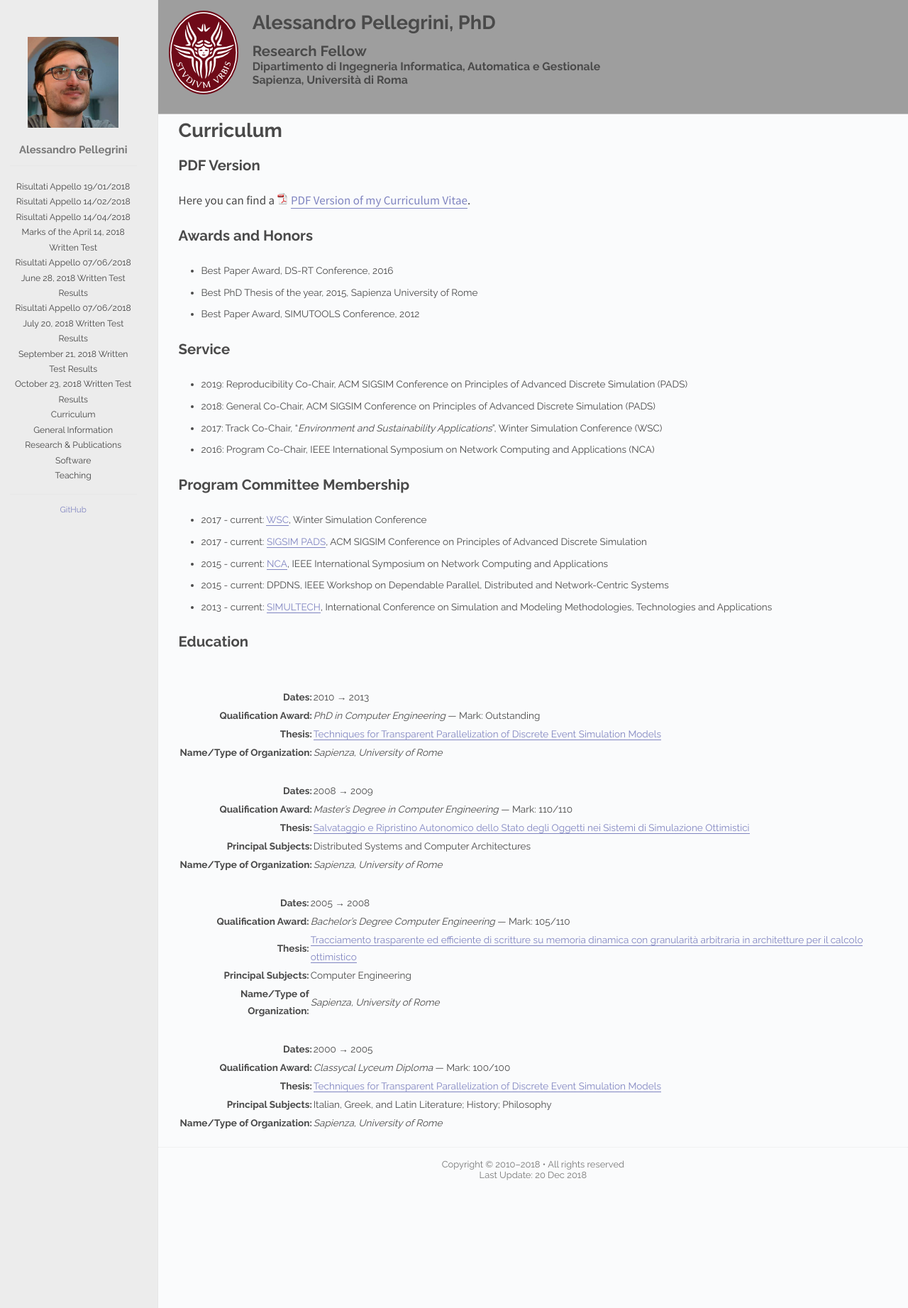
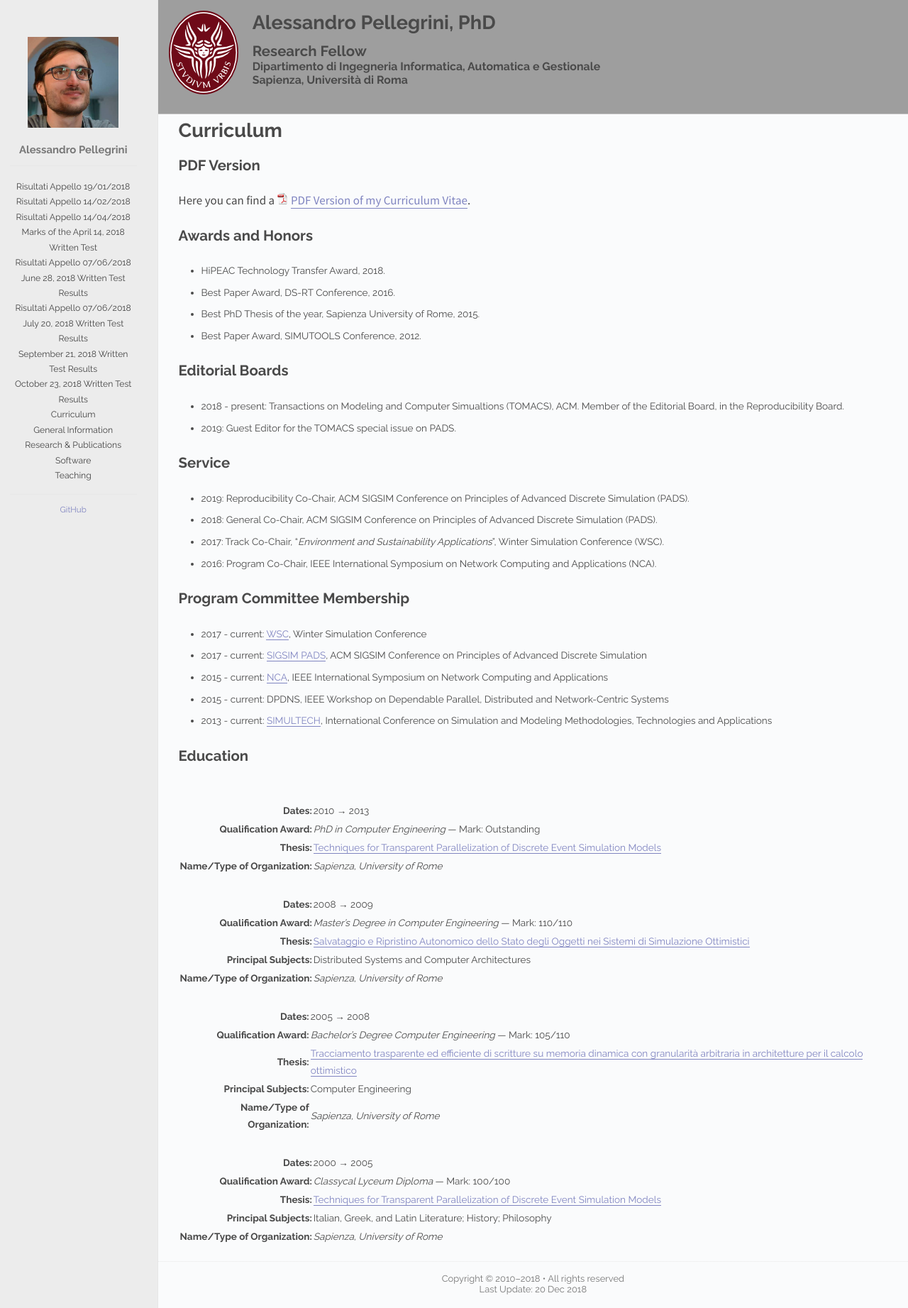
Before and after one commit to alessandropellegrini/personal-website, a Jekyll site: the page built from curriculum.md, in a window 1280 px wide. Shown: the whole page at 71% size. Built offline with Jekyll 4.4.1, drawn with Linux system fonts in a browser that asks for light colours.

Commit message:
Update curriculum
Update both pdf and webpage curriculum.

Signed-off-by: Alessandro Pellegrini <pellegrini@dis.uniroma1.it>

```diff
--- a/curriculum.md
+++ b/curriculum.md
@@ -16,17 +16,23 @@ Here you can find a
 Awards and Honors
 -----------------
 
-* Best Paper Award, DS-RT Conference, 2016
-* Best PhD Thesis of the year, 2015, Sapienza University of Rome
-* Best Paper Award, SIMUTOOLS Conference, 2012
+* HiPEAC Technology Transfer Award, 2018.
+* Best Paper Award, DS-RT Conference, 2016.
+* Best PhD Thesis of the year, Sapienza University of Rome, 2015.
+* Best Paper Award, SIMUTOOLS Conference, 2012.
+
+## Editorial Boards
+
+* 2018 - present: Transactions on Modeling and Computer Simualtions (TOMACS), ACM. Member of the Editorial Board, in the Reproducibility Board.
+* 2019: Guest Editor for the TOMACS special issue on PADS.
 
 Service
 -------
 
-* 2019: Reproducibility Co-Chair, ACM SIGSIM Conference on Principles of Advanced Discrete Simulation (PADS)
-* 2018: General Co-Chair, ACM SIGSIM Conference on Principles of Advanced Discrete Simulation (PADS)
-* 2017: Track Co-Chair, "<em>Environment and Sustainability Applications</em>", Winter Simulation Conference (WSC)
-* 2016: Program Co-Chair, IEEE International Symposium on Network Computing and Applications (NCA)
+* 2019: Reproducibility Co-Chair, ACM SIGSIM Conference on Principles of Advanced Discrete Simulation (PADS).
+* 2018: General Co-Chair, ACM SIGSIM Conference on Principles of Advanced Discrete Simulation (PADS).
+* 2017: Track Co-Chair, "<em>Environment and Sustainability Applications</em>", Winter Simulation Conference (WSC).
+* 2016: Program Co-Chair, IEEE International Symposium on Network Computing and Applications (NCA).
 
 
 Program Committee Membership
```
Also changed, not shown: index.md (+1 -1 lines), 1 other file.
